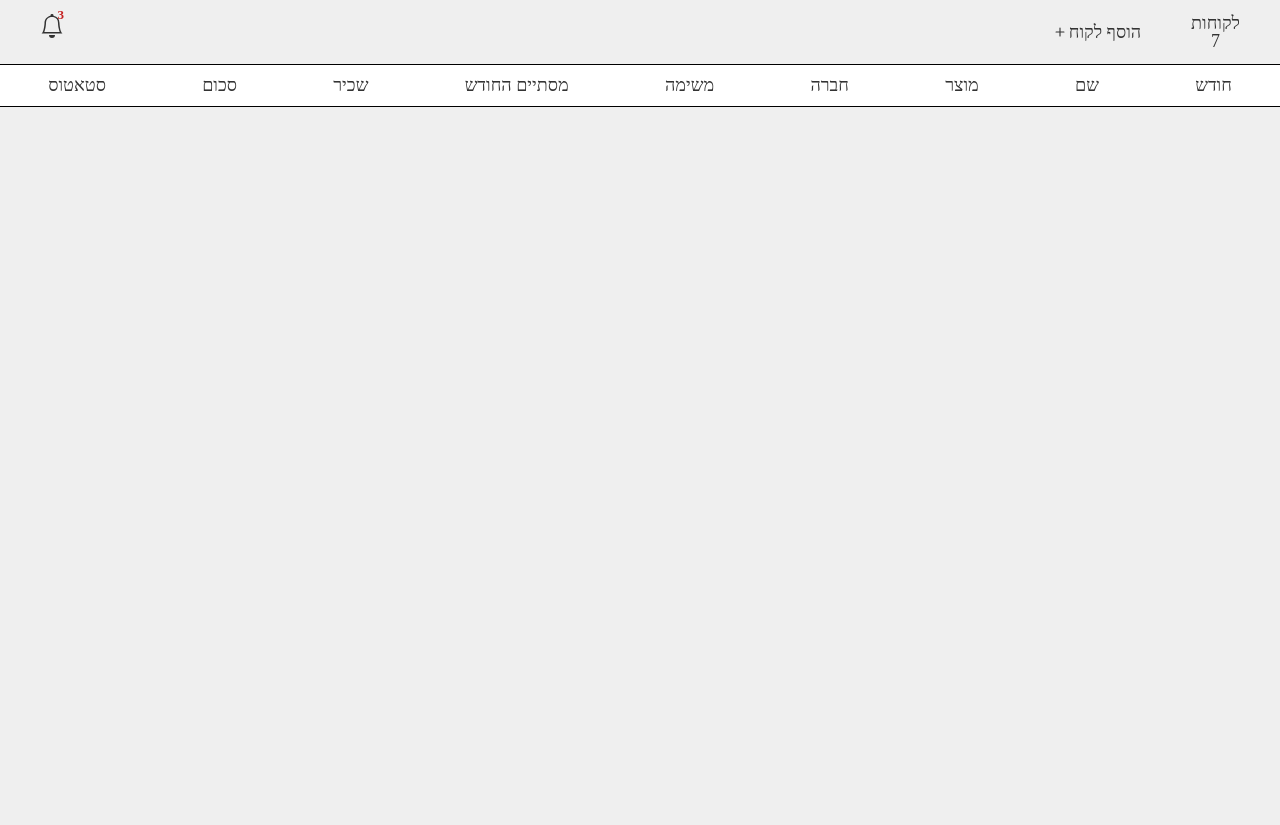
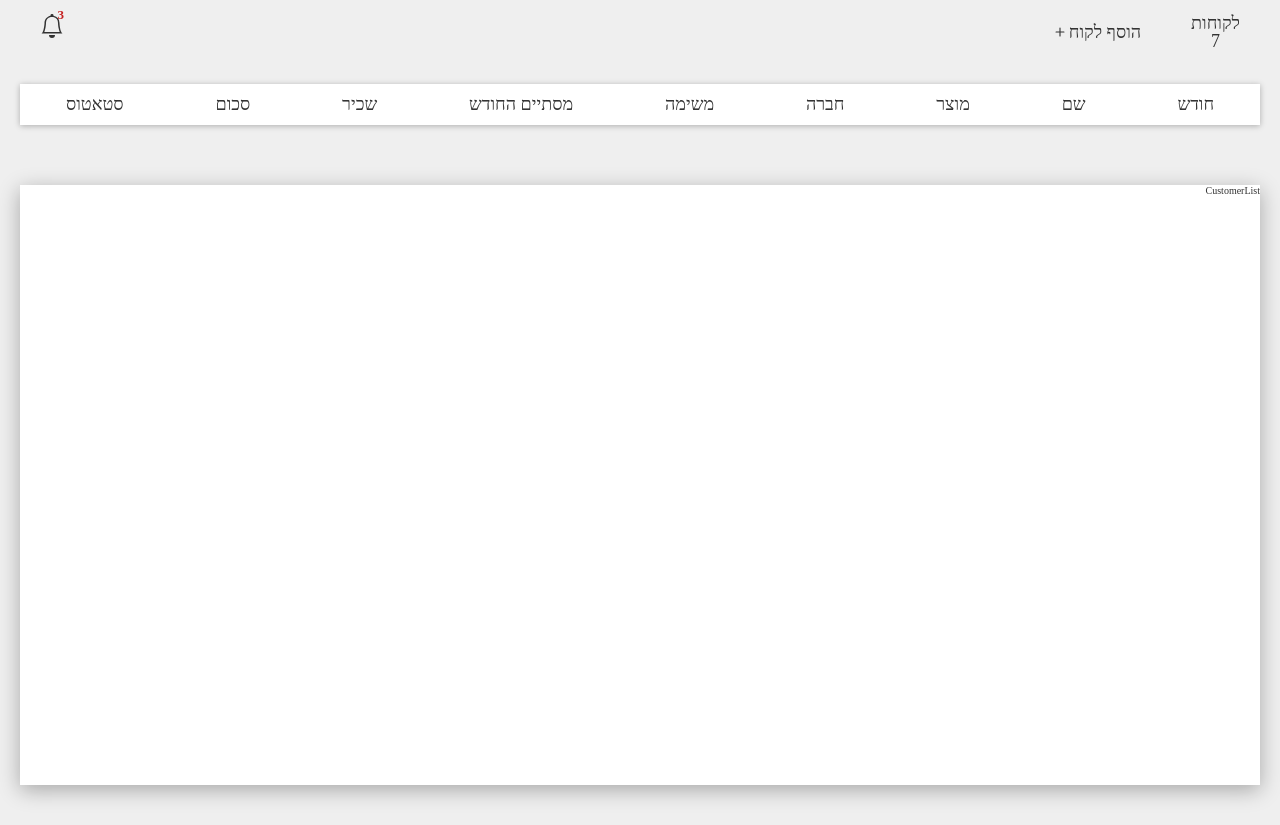
Before and after one commit to lightir21/CRM, a React (Create React App) app: page /dashboard in a window 1280 px wide. Before the commit the page ends 800 px from the top, so only its background shows below. Built offline with nearby package versions, Linux system fonts and the light colour scheme.

Commit message:
CustomerList box styling

```diff
--- /dev/null
+++ b/src/components/customerList/CustomerList.jsx
@@ -0,0 +1,8 @@
+import React from "react";
+import "./customerList.scss";
+
+const CustomerList = () => {
+  return <div className="customerList">CustomerList</div>;
+};
+
+export default CustomerList;
--- /dev/null
+++ b/src/components/customerList/customerList.scss
@@ -0,0 +1,7 @@
+.customerList {
+  height: 75vh;
+  margin: 4rem 2rem;
+  background-color: var(--white-001);
+  box-shadow: var(--box-shadow-hard);
+  overflow: scroll;
+}
--- a/src/components/filter/filter.scss
+++ b/src/components/filter/filter.scss
@@ -1,9 +1,9 @@
 .filter {
-  border-bottom: solid 1px var(--black-001);
-  border-top: solid 1px var(--black-001);
+  box-shadow: var(--box-shadow-soft);
   font-size: 1.8rem;
   display: flex;
   justify-content: space-around;
+  margin: 2rem;
   padding: 1rem 0;
   background-color: var(--white-001);
 }
--- a/src/pages/dashboard/Dashboard.jsx
+++ b/src/pages/dashboard/Dashboard.jsx
@@ -1,4 +1,5 @@
 import React from "react";
+import CustomerList from "../../components/customerList/CustomerList";
 import Filter from "../../components/filter/Filter";
 import Navbar from "../../components/navbar/Navbar";
 import "./dashboard.scss";
@@ -8,6 +9,7 @@ const Dashboard = () => {
     <div className="dashboard">
       <Navbar />
       <Filter />
+      <CustomerList />
     </div>
   );
 };
```
